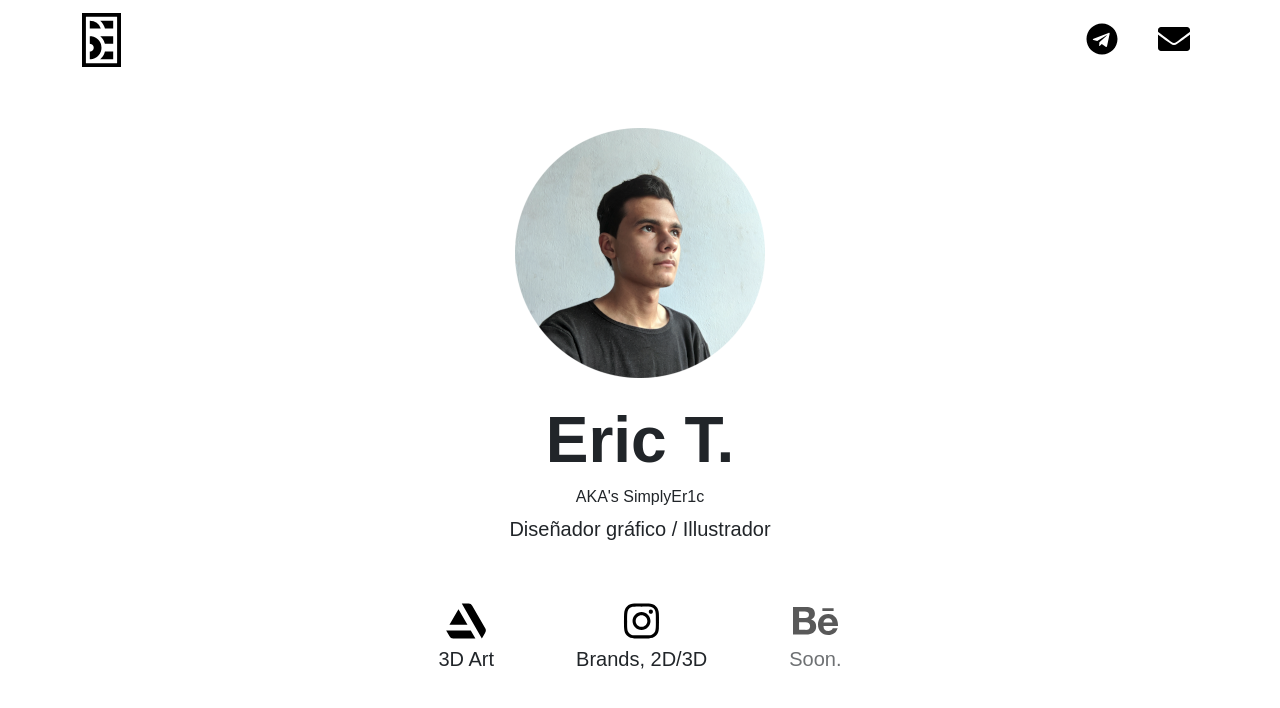
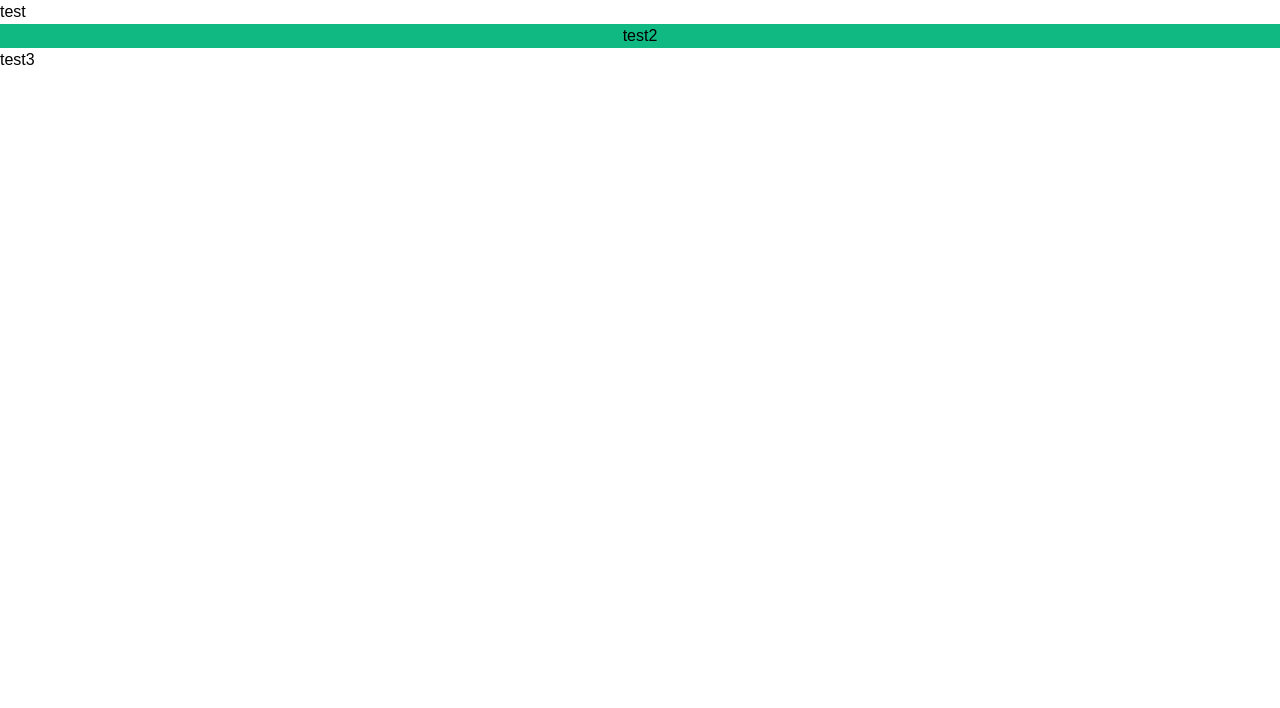
Before and after one commit to SimplyEr1c/simplyer1cportfolio, a React (Create React App) app: page / in a window 1280 px wide. Shown: the top 708 px of the page. Built offline with nearby package versions, Linux system fonts and the light colour scheme.

Commit message:
Setup Propely Tailwind and Cleaned Page.

```diff
--- /dev/null
+++ b/craco.config.js
@@ -0,0 +1,11 @@
+// craco.config.js
+module.exports = {
+    style: {
+      postcss: {
+        plugins: [
+          require('tailwindcss'),
+          require('autoprefixer'),
+        ],
+      },
+    },
+  }
--- a/src/components/buttons.js
+++ b/src/components/buttons.js
@@ -8,20 +8,21 @@ import {
 
 function Buttons() {
     return (
-        <div className="d-grid gap-3 d-sm-flex justify-content-sm-center animate__animated animate__fadeInUp animate__delay-2s">
-            <a href="https://simplyer1c.artstation.com" type="button" className="btn artstation btn-lg px-3 mx-sm-3 ">
-                <FontAwesomeIcon icon={faArtstation} size="2x" color="black" />
-                <div>3D Art</div>
-            </a>
-            <a href="https://www.instagram.com/simplyer1c_art/" type="button" className="btn insta btn-lg px-3 mx-sm-3 ">
-                <FontAwesomeIcon icon={faInstagram} size="2x" color="black" />
-                <div>Brands, 2D/3D</div>
-            </a>
-            <button href="" type="button" disabled className="btn behance btn-lg px-3 mx-sm-3">
-                <FontAwesomeIcon icon={faBehance} size="2x" color="black" />
-                <div>Soon.</div>
-            </button>
-        </div>
+        <h3>test3</h3>
+        // <div className="d-grid gap-3 d-sm-flex justify-content-sm-center animate__animated animate__fadeInUp animate__delay-2s">
+        //     <a href="https://simplyer1c.artstation.com" type="button" className="btn artstation btn-lg px-3 mx-sm-3 ">
+        //         <FontAwesomeIcon icon={faArtstation} size="2x" color="black" />
+        //         <div>3D Art</div>
+        //     </a>
+        //     <a href="https://www.instagram.com/simplyer1c_art/" type="button" className="btn insta btn-lg px-3 mx-sm-3 ">
+        //         <FontAwesomeIcon icon={faInstagram} size="2x" color="black" />
+        //         <div>Brands, 2D/3D</div>
+        //     </a>
+        //     <button href="" type="button" disabled className="btn behance btn-lg px-3 mx-sm-3">
+        //         <FontAwesomeIcon icon={faBehance} size="2x" color="black" />
+        //         <div>Soon.</div>
+        //     </button>
+        // </div>
     )
 }
 
--- a/src/components/me.js
+++ b/src/components/me.js
@@ -3,17 +3,18 @@ import er1mg from "../assets/Eric.png"
 
 function Me(params) {
   return (
-    <div className=" my-5 text-center">
-      <img src={er1mg} height="250" alt="Er1c" className="d-block mx-auto mb-4 animate__animated animate__fadeInDown" />
-      <div className=" animate__animated animate__fadeInUp animate__delay-1s ">
-        <h3 className="display-3 fw-bold">Eric T.</h3>
-        <h6>AKA's SimplyEr1c</h6>
-        <div className="col-lg-6 mx-auto">
-          <p className="lead mb-4">Diseñador gráfico / Illustrador</p>
-        </div>
-      </div>
+    <h2 className="text-center bg-green-500">test2</h2>
+    // <div className=" my-5 text-center">
+    //   <img src={er1mg} height="250" alt="Er1c" className="d-block mx-auto mb-4 animate__animated animate__fadeInDown" />
+    //   <div className=" animate__animated animate__fadeInUp animate__delay-1s ">
+    //     <h3 className="display-3 fw-bold">Eric T.</h3>
+    //     <h6>AKA's SimplyEr1c</h6>
+    //     <div className="col-lg-6 mx-auto">
+    //       <p className="lead mb-4">Diseñador gráfico / Illustrador</p>
+    //     </div>
+    //   </div>
 
-    </div>
+    // </div>
   )
 }
 
--- a/src/components/navbar.js
+++ b/src/components/navbar.js
@@ -11,30 +11,31 @@ import {
 
 function Navbar() {
     return (
-        <nav className="navbar navbar-expand navbar-dark">
-            <div className="container">
-                <img src={logo} className="navbar-brand" alt="SE" height="64px" />
-                <button className="navbar-toggler" type="button" data-bs-toggle="collapse" data-bs-target="navbar"
-                    aria-controls="navbar" aria-expanded="false" aria-label="Toggle navigation">
-                    <span class="navbar-toggler-icon"></span>
-                </button>
+        <h1>test</h1>
+        // <nav className="navbar navbar-expand navbar-dark">
+        //     <div className="container">
+        //         <img src={logo} className="navbar-brand" alt="SE" height="64px" />
+        //         <button className="navbar-toggler" type="button" data-bs-toggle="collapse" data-bs-target="navbar"
+        //             aria-controls="navbar" aria-expanded="false" aria-label="Toggle navigation">
+        //             <span class="navbar-toggler-icon"></span>
+        //         </button>
 
-                <div className="collapse navbar-collapse" id="navbar">
-                    <ul className="navbar-nav ms-auto mb-2 mb-lg-0">
-                        <li className="nav-item me-4">
-                            <a className="nav-link" href="https://t.me/SimplyEr1c">
-                                <FontAwesomeIcon icon={faTelegram} size="2x" color="black" />
-                            </a>
-                        </li>
-                        <li className="nav-item">
-                            <a className="nav-link" href="mailto:EricJTA@tuta.io">
-                                <FontAwesomeIcon icon={faEnvelope} size="2x" color="black" />
-                            </a>
-                        </li>
-                    </ul>
-                </div>
-            </div>
-        </nav>
+        //         <div className="collapse navbar-collapse" id="navbar">
+        //             <ul className="navbar-nav ms-auto mb-2 mb-lg-0">
+        //                 <li className="nav-item me-4">
+        //                     <a className="nav-link" href="https://t.me/SimplyEr1c">
+        //                         <FontAwesomeIcon icon={faTelegram} size="2x" color="black" />
+        //                     </a>
+        //                 </li>
+        //                 <li className="nav-item">
+        //                     <a className="nav-link" href="mailto:EricJTA@tuta.io">
+        //                         <FontAwesomeIcon icon={faEnvelope} size="2x" color="black" />
+        //                     </a>
+        //                 </li>
+        //             </ul>
+        //         </div>
+        //     </div>
+        // </nav>
     );
 
 }
--- /dev/null
+++ b/src/index.css
@@ -0,0 +1,3 @@
+@tailwind base;
+@tailwind components;
+@tailwind utilities;
--- a/src/index.js
+++ b/src/index.js
@@ -1,9 +1,7 @@
 import React from 'react';
 import ReactDOM from 'react-dom';
 import App from './App';
-
-import '../node_modules/bootstrap/dist/css/bootstrap.min.css'
-import '../node_modules/bootstrap/dist/js/bootstrap'
+import './index.css';
 import '../node_modules/animate.css/animate.min.css'
 
 ReactDOM.render(
--- /dev/null
+++ b/tailwind.config.js
@@ -0,0 +1,11 @@
+module.exports = {
+  purge: ['./src/**/*.{js,jsx,ts,tsx}', './public/index.html'],
+  darkMode: false, // or 'media' or 'class'
+  theme: {
+    extend: {},
+  },
+  variants: {
+    extend: {},
+  },
+  plugins: [],
+}
```
Also changed, not shown: package.json (+9 -4 lines), 1 other file (tests, documents, lock files or other folders).
